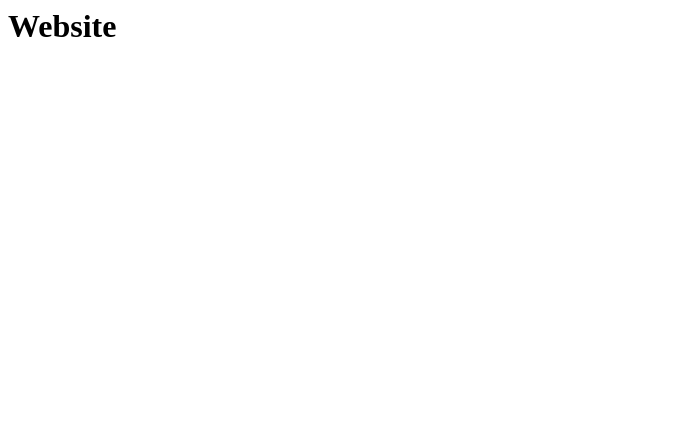
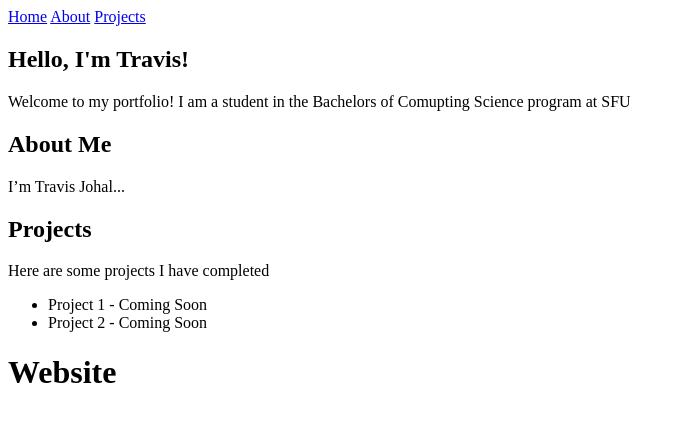
Before and after one commit to TravisJohal/TravisJohal.github.io, a plain HTML site: page index.html in a window 1280 px wide. Shown: the whole page, without its empty margins (0-686 px from the left). Drawn offline with Linux system fonts and the light colour scheme.

Commit message:
Added tabs: home, about, projects

```diff
--- a/index.html
+++ b/index.html
@@ -5,6 +5,30 @@
     <title>Document</title>
 </head>
 <body>
+    <nav>
+        <a href="#home">Home</a>
+        <a href="#about">About</a>
+        <a href="#projects">Projects</a>
+    </nav>
+
+    <section id="home">
+        <h1> Hello, I'm Travis!</h1>
+        <p> Welcome to my portfolio! I am a student in the Bachelors of Comupting Science program at SFU </p>
+    </section>
+
+    <section id="about">
+        <h2>About Me</h2>
+        <p>I’m Travis Johal...</p>
+    </section>
+
+    <section id="about">
+        <h2> Projects </h2>
+        <p> Here are some projects I have completed </p>
+        <ul>
+            <li>Project 1 - Coming Soon</li>
+            <li>Project 2 - Coming Soon</li>
+         </ul>
+    </section>
 
 </body>
 </html>
```
